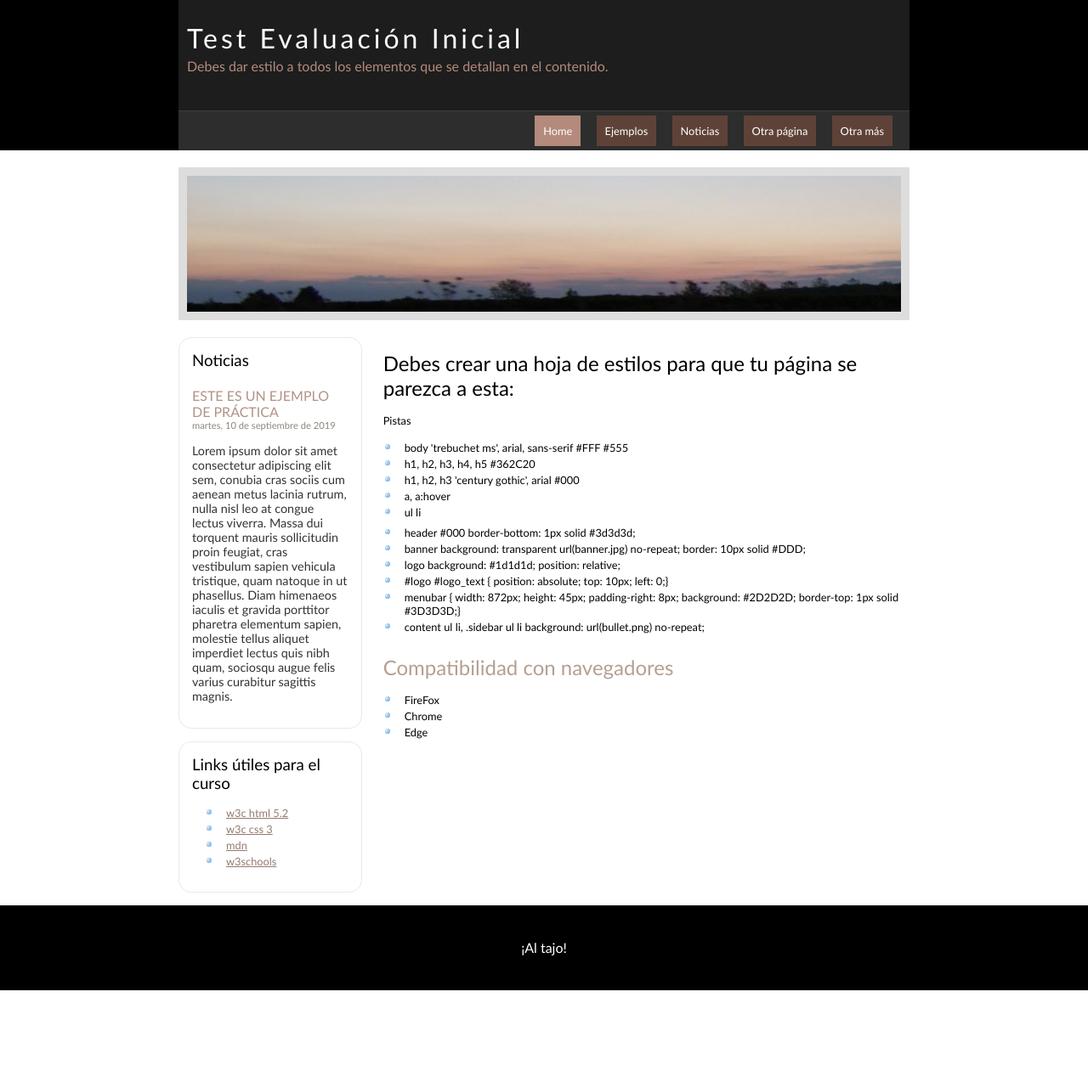
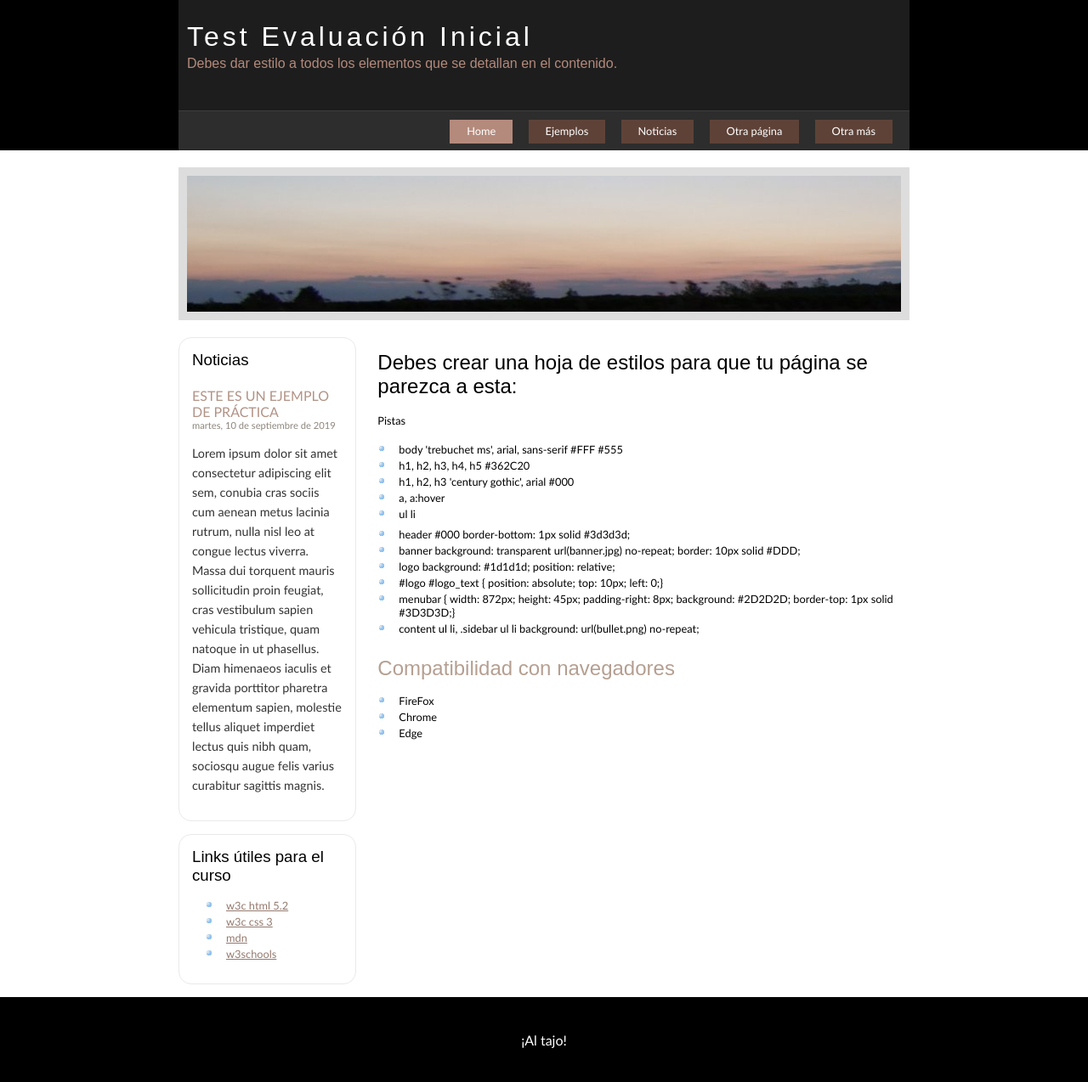
Before and after one commit to Jugacu/DAW2, a PHP site: page / in a window 1280 px wide. Shown: the whole page at 85% size. Before the commit the page ends 1166 px from the top, so only its background shows below. Run offline with PHP 8.4, Linux system fonts and the light colour scheme.

Commit message:
Plastica last improvements

```diff
--- a/Plastica/PO0002/css/style.css
+++ b/Plastica/PO0002/css/style.css
@@ -1,6 +1,10 @@
 body {
     font-family: 'trebuchet ms', arial, sans-serif;
     margin: 0;
+}
+
+h1, h2, h3 {
+    font-family: 'century gothic', arial, sans-serif;
 }
 
 li {
@@ -10,6 +14,10 @@
 li:empty {
     visibility: hidden;
     height: 5px;
+}
+
+p {
+    line-height: 1.6em;
 }
 
 #main {
@@ -71,7 +79,7 @@
     text-decoration: none;
     color: white;
     background: #5e4237;
-    padding: 10px;
+    padding: 5px 20px 7px 20px;
 }
 
 #menu li a:hover, .selected a{
```
